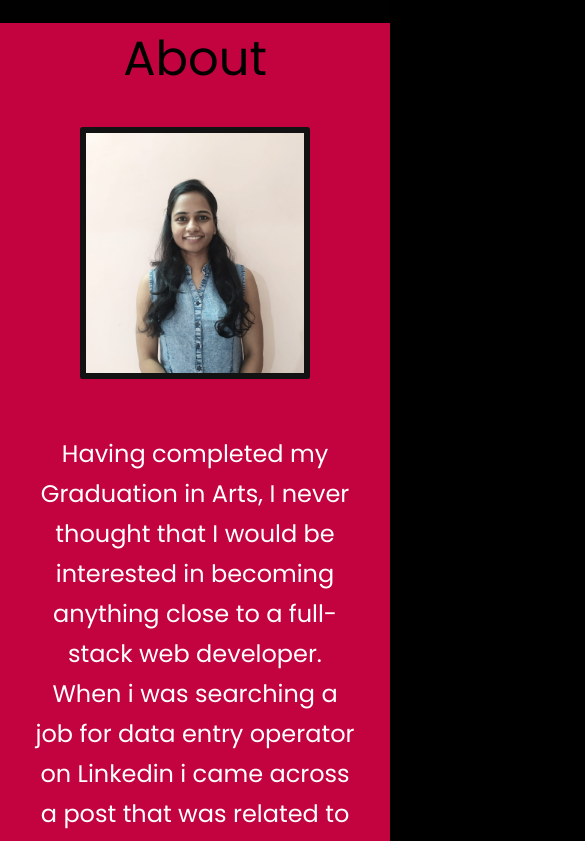
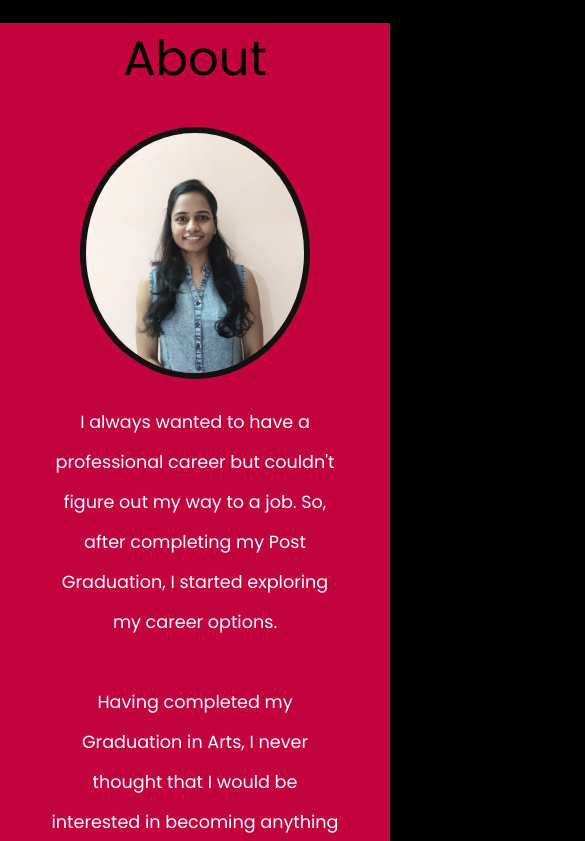
Before and after one commit to Pooja9783/myportfolio, a React (Create React App) app: page / in a window 390 px wide. Shown: the part 500-1341 px from the top of the page, 585 px wide, since content can reach past the window. Built offline with nearby package versions, Linux system fonts and the light colour scheme.

Commit message:
responsive-part

```diff
--- a/src/Contact.css
+++ b/src/Contact.css
@@ -8,11 +8,16 @@
   font-weight: 500;
   color: #f9004d;
 }
+.center-div {
+  height: 50px;
+  margin: auto;
+  text-align: center;
+}
 .contacts .phone {
   color: #e8ffff;
-  display: flex;
-  width: 190px;
-  margin: auto;
+  display: block;
+  text-align: center;
+  margin: 0.7rem;
 }
 .contacts .phone a {
   border-bottom: 1px solid #f9004d;
@@ -21,9 +26,10 @@
 .contacts .phone i {
   margin: 0.3rem 0.9rem;
 }
+
 .contacts a i {
   font-size: 2rem;
-  margin: 2rem 1rem;
+  margin: 3rem 1rem;
   color: #e8ffff;
 }
 
--- a/src/Contact.js
+++ b/src/Contact.js
@@ -5,15 +5,20 @@ export default function Contacts() {
     <div>
       <div className="contacts" id="Contact">
         <h1>Contact Me</h1>
-
-        <div className="phone">
-          <i className="fa fa-phone"> </i>
-
-          <a tel="+91 9783224446" target="_blank" rel="noreferrer">
-            +91 9783224446
-          </a>
+        <div className="center-div">
+          <div className="phone">
+            <i className="fa fa-phone"> </i>
+            <a tel="+91 9783224446" target="_blank" rel="noreferrer">
+              +91 9783224446
+            </a>
+          </div>
+          <div className="phone">
+            <i className="fa fa-envelope-o"></i>
+            <a href="mailto: poojasankhala97@gmail.com">
+              poojasankhala97@gmail.com
+            </a>
+          </div>
         </div>
-
         <a href="https://github.com/Pooja9783" target="_blank" rel="noreferrer">
           <i className="fa fa-github"></i>
         </a>
@@ -38,9 +43,6 @@ export default function Contacts() {
         >
           <i className="fa fa-twitter"></i>
         </a>
-        <a href="mailto: poojasankhala97@gmail.com">
-          <i className="fa fa-envelope-o"></i>
-        </a>
       </div>
     </div>
   );
--- a/src/Home.css
+++ b/src/Home.css
@@ -93,6 +93,9 @@ li.sideNavbar {
 
 .home-center {
   text-align: center;
+}
+.nav__items:hover {
+  color: #f9004d;
 }
 /* RESPONSIVE */
 
--- a/src/Project.css
+++ b/src/Project.css
@@ -121,10 +121,10 @@ h2 {
 @media only screen and (max-width: 625px) {
   .one {
     margin: 2rem;
-    width: 358px;
+    width: 420px;
   }
   .one img {
-    width: 340px;
+    width: 400px;
     height: 300px;
   }
 }
@@ -135,11 +135,11 @@ h2 {
     grid-template-columns: auto;
   }
   .one {
-    margin: 2rem 0;
-    width: 300px;
+    margin: 2rem auto;
+    width: 320px;
   }
   .one img {
-    width: 285px;
+    width: 300px;
     height: 300px;
   }
   .one p {
--- a/src/Project.js
+++ b/src/Project.js
@@ -16,10 +16,10 @@ export default function Projects() {
               <h2>Clone of HealthKart</h2>
               <p>
                 HealthKart is an online health and fitness store for men and
-                women, which offers fitness products, services and community to
-                help consumers achieve their fitness goals.
+                women, where we can order health and fitness-related products on
+                this website.
               </p>
-              <p>Teck-Stack: HTML | CSS | Javascript</p>
+              <p> Used tech-stack : HTML | CSS | Javascript</p>
 
               <a
                 href="https://heawealthy.netlify.app/ "
@@ -40,10 +40,11 @@ export default function Projects() {
               <img src={Img1} alt="project" />
               <h2>Clone of Gearbest</h2>
               <p>
-                Gearbest is an online platform for the best cell phones,
-                electronic gadgets, toys, sporting goods, and home products.
+                Gearbest is an online platform where we can order many items
+                such as electronic gadgets, toys, sporting goods, and home
+                products.
               </p>
-              <p>Teck-Stack: HTML | CSS | Javascript | Nodejs</p>
+              <p> Used tech-stack : HTML | CSS | Javascript | Nodejs</p>
               <a
                 href="https://elated-jennings-7a51a8.netlify.app/"
                 target="_blank"
@@ -63,12 +64,13 @@ export default function Projects() {
               <img src={Img} alt="project" />
               <h2>Clone of Pluralsight</h2>
               <p>
-                Pluralsight offers a variety of video training courses for
-                software developers, IT administrators, and creative
-                professionals through its website
+                Pluralsight is an online platform where users can get a variety
+                of video training courses for software developers, IT
+                administrators, and creative professionals.
               </p>
               <p>
-                Teck-Stack: HTML | CSS | Javascript | Nodejs | MongoDB | Express
+                Used tech-stack : HTML | CSS | Javascript | Nodejs | MongoDB |
+                Express
               </p>
 
               <a
--- a/src/Skills.css
+++ b/src/Skills.css
@@ -1,5 +1,5 @@
 .about {
-  background: #22181b;
+  background: #2e2226;
 }
 
 h1.about__heading {
@@ -74,15 +74,21 @@ a.bottom__to__top.active {
   margin: 0rem 1.5rem;
 }
 .icon-name {
+  background-color: rgb(252, 239, 239);
   display: inline-block;
-  border: 1px solid #f9004d;
-  margin: 2rem;
+  border: 1px solid #1a1617;
+  margin: 0.5rem;
   border-radius: 5%;
   padding: 1.5rem;
   text-align: center;
 }
+.icon-name:hover {
+  background-color: #3d3338;
+  color: aliceblue;
+}
 .icon-name p {
-  color: white;
+  color: #f9004d;
+  font-size: 20px;
 }
 
 /* RESPONSIVE */
@@ -97,8 +103,13 @@ a.bottom__to__top.active {
   }
   .icon-name {
     margin: 0.5rem;
-    width: 130px;
-    text-align: center;
+    width: 170px;
+  }
+  .tech-stack .right img {
+    width: 70px;
+  }
+  .icon-name p {
+    font-size: 14px;
   }
 }
 @media only screen and (max-width: 425px) {
@@ -109,8 +120,12 @@ a.bottom__to__top.active {
     font-size: 13px;
     transition: 0.4s ease;
   }
+  .icon-name {
+    margin: 0.5rem;
+    width: 140px;
+  }
   .tech-stack .right img {
-    margin: 0rem 1.2rem;
+    width: 50px;
   }
   .two {
     display: grid;
--- a/src/about.css
+++ b/src/about.css
@@ -12,23 +12,27 @@
   display: flex;
   margin: 0rem 2rem;
   padding: 2rem;
+  border: 3px solid black;
 }
+
 .about-section .para p {
   color: white;
   font-size: 1.5rem;
   line-height: 40px;
-  margin: 3rem 0;
+  margin: 1rem 2rem;
 }
 .profile-img {
 }
 .profile-img img {
-  width: 450px;
+  width: 350px;
   border: 6px solid #131212;
-  border-radius: 1%;
+  border-radius: 50%;
   margin: 0px 3rem;
-  transition: width 2s;
+  margin: 2.6rem 4rem;
 }
-
+.clear {
+  height: 3.5rem;
+}
 @media only screen and (max-width: 1068px) {
   .about-section {
     text-align: center;
@@ -42,6 +46,15 @@
     width: 230px;
     margin: 0;
   }
+  .about-section {
+    border: none;
+  }
+  .about-section .para p {
+    color: white;
+    font-size: 1.1rem;
+    line-height: 40px;
+    margin: 1rem 1rem;
+  }
 }
 @media only screen and (max-width: 468px) {
   .profile-img img {
--- a/src/about.js
+++ b/src/about.js
@@ -15,18 +15,23 @@ export default function About() {
 
           <div className="para">
             <p>
+              I always wanted to have a professional career but couldn't figure
+              out my way to a job. So, after completing my Post Graduation, I
+              started exploring my career options.
+              <br />
+              <br />
               Having completed my Graduation in Arts, I never thought that I
               would be interested in becoming anything close to a full-stack web
-              developer. When i was searching a job for data entry operator on
-              Linkedin i came across a post that was related to programming
-              after that i searched on google about it and started to learning
-              HTML, CSS & Javascript after that i found i am very much
-              interested to learning Programming That's when I began my journey
-              towards becoming a full-stack web developer. I'm passionate about
-              coding and problem-solving.
+              developer. When I was searching for a job as a data entry operator
+              on LinkedIn, I came across a post related to programming. So I
+              searched on google about it, got interested, and started to learn
+              HTML, CSS & Javascript. Programming attracted me further, and I
+              kept pursuing it, and that's when I began my journey towards
+              becoming a full-stack web.
             </p>
           </div>
         </div>
+        <div className="clear"></div>
       </div>
     </div>
   );
```
